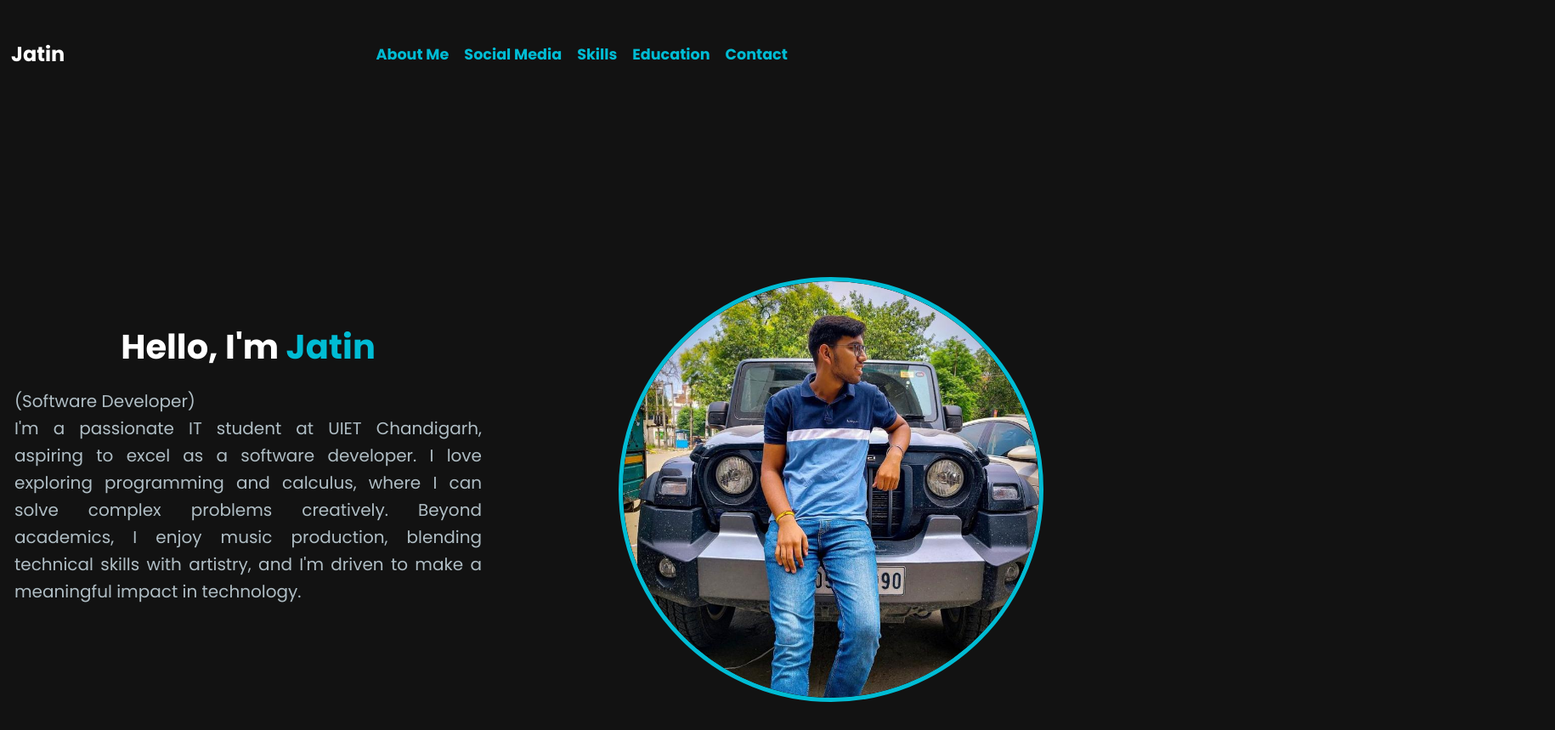
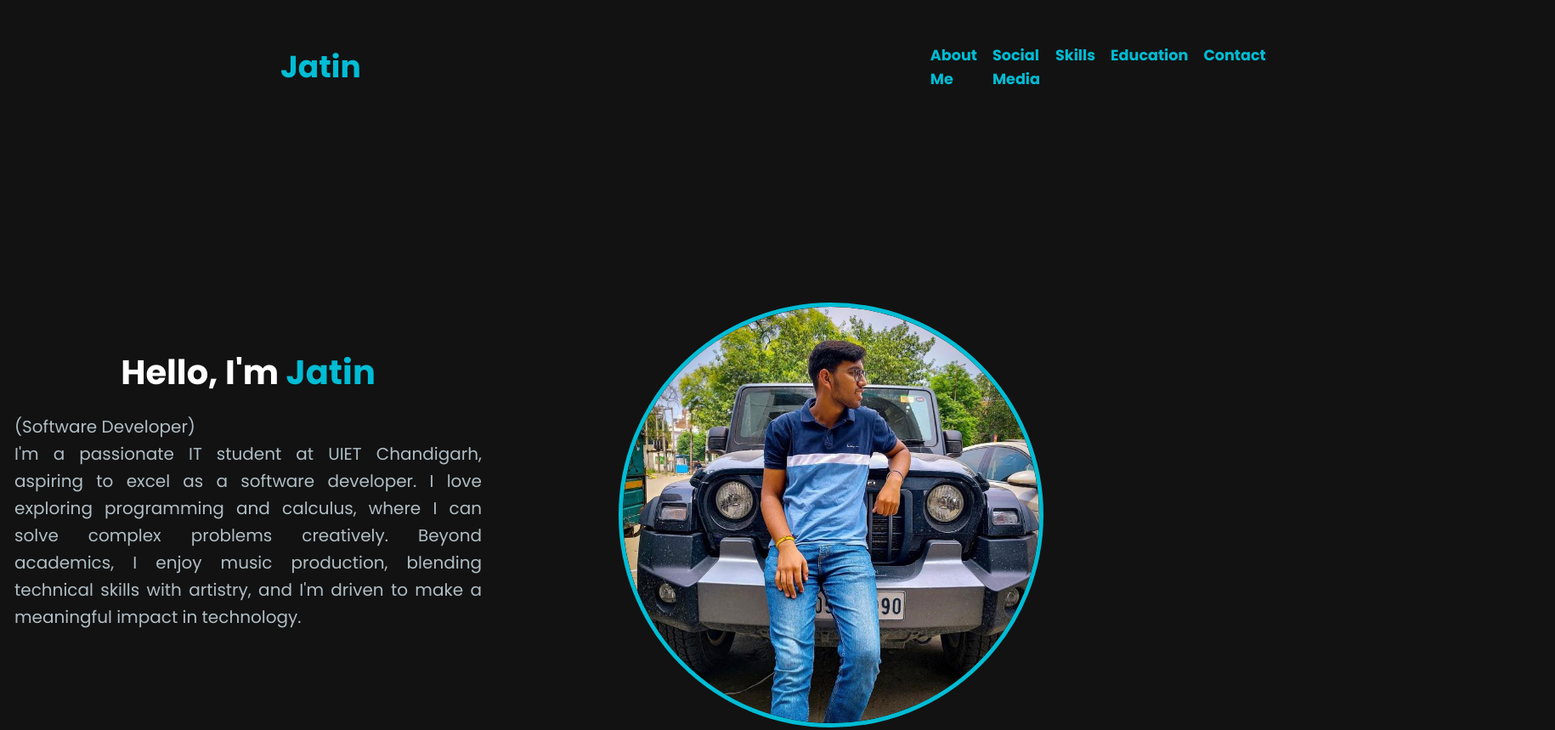
Before and after one commit to Jatin-1111/Portfolio, a plain HTML site: page index.html in a window 1280 px wide. Shown: the whole page at 85% size, 1830 px wide, since content can reach past the window. Drawn offline with Linux system fonts and the light colour scheme.

Commit message:
Update index.html

```diff
--- a/index.html
+++ b/index.html
@@ -7,12 +7,9 @@
     <link rel="stylesheet" href="style.css">
 </head>
 <body>
-    <!-- Navigation -->
     <nav class="navbar">
-        <!-- Left side: Your name as logo -->
-        <h1 class="logo">Jatin</h1>
-
-        <!-- Right side: Navigation links -->
+        <h1 class="logo"><a href="index.html">Jatin</a></h1>
+        <div class="icn">
             <ul class="nav-links">
                 <li><a href="index.html">About Me</a></li>
                 <li><a href="social.html">Social Media</a></li>
@@ -20,18 +17,15 @@
                 <li><a href="education.html">Education</a></li>
                 <li><a href="contact.html">Contact</a></li>
             </ul>
+        </div>
     </nav>
-    <!-- About Me Section -->
     <section class="about-section">
-        <!-- Left Side: About Content -->
         <div class="about-content">
             <h1>Hello, I'm <span class="highlight">Jatin</span></h1>
             <p class="subtitle">(Software Developer)</p>
             <p class="description">I'm a passionate IT student at UIET Chandigarh, aspiring to excel as a software developer. I love exploring programming and calculus, where I can solve complex problems creatively. Beyond academics, I enjoy music production, blending technical skills with artistry, and I'm driven to make a meaningful impact in technology.
             </p>
         </div>
-
-        <!-- Right Side: Profile Image -->
         <div class="profile-image">
             <img src="img.jpg" alt="Profile Picture">
         </div>
```
Lines whose indentation alone changed are shown as unchanged.
